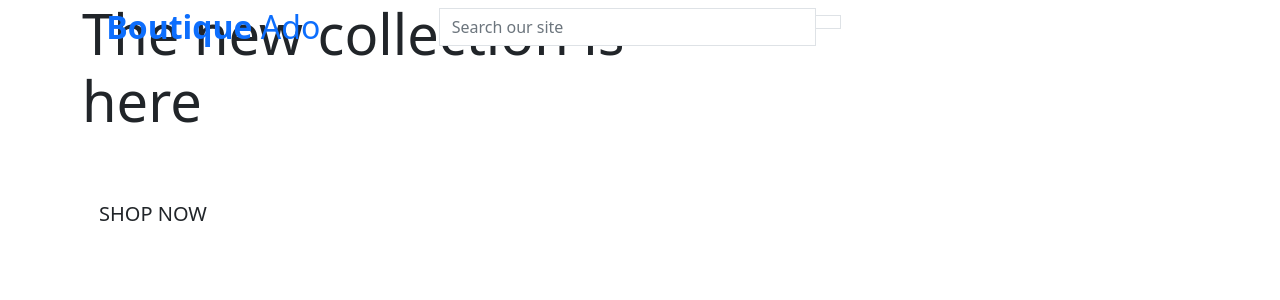
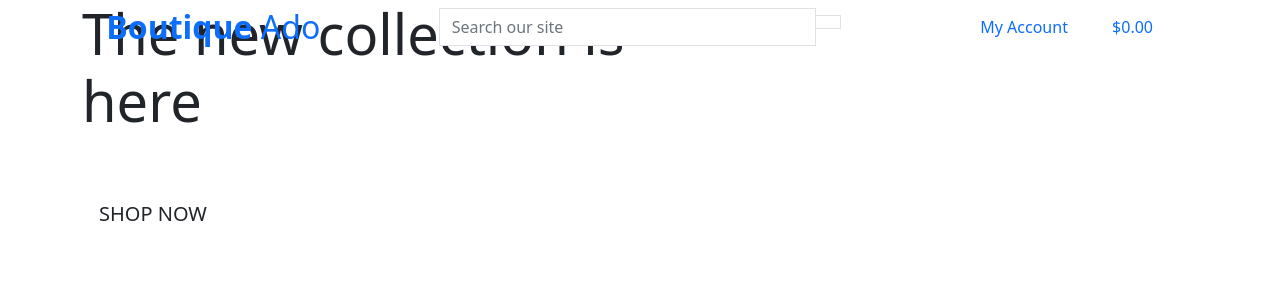
Before and after one commit to Gregory4321/boutique_ado_v1, a Django app: page / in a window 1280 px wide. Shown: the top 300 px of the page. Run offline with Django 3.2, Linux system fonts and the light colour scheme.

Commit message:
Added main page header again

```diff
--- a/templates/base.html
+++ b/templates/base.html
@@ -2,6 +2,7 @@
 
 <!doctype html>
 <html lang="en">
+
 <head>
 
     {% block meta %}
@@ -16,14 +17,17 @@
 
     {% block corecss %}
     <!-- Bootstrap CSS -->
-        <link href="https://cdn.jsdelivr.net/npm/bootstrap@5.0.0-beta2/dist/css/bootstrap.min.css" rel="stylesheet" integrity="sha384-BmbxuPwQa2lc/FVzBcNJ7UAyJxM6wuqIj61tLrc4wSX0szH/Ev+nYRRuWlolflfl" crossorigin="anonymous">
+    <link href="https://cdn.jsdelivr.net/npm/bootstrap@5.0.0-beta2/dist/css/bootstrap.min.css" rel="stylesheet"
+        integrity="sha384-BmbxuPwQa2lc/FVzBcNJ7UAyJxM6wuqIj61tLrc4wSX0szH/Ev+nYRRuWlolflfl" crossorigin="anonymous">
     {% endblock %}
 
     {% block extra_css %}
     {% endblock %}
 
     {% block corejs %}
-        <script src="https://cdn.jsdelivr.net/npm/bootstrap@5.0.0-beta2/dist/js/bootstrap.bundle.min.js" integrity="sha384-b5kHyXgcpbZJO/tY9Ul7kGkf1S0CWuKcCD38l8YkeH8z8QjE0GmW1gYU5S9FOnJ0" crossorigin="anonymous"></script>
+    <script src="https://cdn.jsdelivr.net/npm/bootstrap@5.0.0-beta2/dist/js/bootstrap.bundle.min.js"
+        integrity="sha384-b5kHyXgcpbZJO/tY9Ul7kGkf1S0CWuKcCD38l8YkeH8z8QjE0GmW1gYU5S9FOnJ0"
+        crossorigin="anonymous"></script>
     {% endblock %}
 
     {% block extra_js %}
@@ -31,6 +35,7 @@
 
     <title>Boutique Ado {% block extra_title %}{% endblock %}</title>
 </head>
+
 <body>
     <header class="container-fluid fixed-top">
         <div class="row">
@@ -42,7 +47,8 @@
             <div class="col-12 col-lg-4 my-auto py-1 py-lg-0">
                 <form method="GET" action="">
                     <div class="input-group w-100">
-                          <input class="form-control border border-black rounded-0" type="text" name="q" placeholder="Search our site">
+                        <input class="form-control border border-black rounded-0" type="text" name="q"
+                            placeholder="Search our site">
                         <div class="input-group-append">
                             <button class="form-control btn btn-black border border-black rounded-0" type="submit">
                                 <span class="icon">
@@ -55,8 +61,42 @@
             </div>
             <div class="col-12 col-lg-4 my-auto py-1 py-lg-0">
                 <ul class="list-inline list-unstyled text-center text-lg-right my-0">
-                      <li class="list-inline-item dropdown"></li>
-                      <li class="list-inline-item"></li>
+                    <li class="list-inline-item dropdown">
+                        <a class="text-black nav-link" href="#" id="user-options" data-toggle="dropdown"
+                            aria-haspopup="true" aria-expanded="false">
+                            <div class="text-center">
+                                <div><i class="fas fa-user fa-lg"></i></div>
+                                <p class="my-0">My Account</p>
+                            </div>
+                        </a>
+                        <div class="dropdown-menu border-0" aria-labelledby="user-options">
+                            {% if request.user.is_authenticated %}
+                            {% if request.user.is_superuser %}
+                            <a href="" class="dropdown-item">Product Management</a>
+                            {% endif %}
+                            <a href="" class="dropdown-item">My Profile</a>
+                            <a href="{% url 'account_logout' %}" class="dropdown-item">Logout</a>
+                            {% else %}
+                            <a href="{% url 'account_signup' %}" class="dropdown-item">Register</a>
+                            <a href="{% url 'account_login' %}" class="dropdown-item">Login</a>
+                            {% endif %}
+                        </div>
+                    </li>
+                    <li class="list-inline-item">
+                        <a class="{% if grand_total %}text-info font-weight-bold{% else %}text-black{% endif %} nav-link"
+                            href="">
+                            <div class="text-center">
+                                <div><i class="fas fa-shopping-bag fa-lg"></i></div>
+                                <p class="my-0">
+                                    {% if grand_total %}
+                                    ${{ grand_total|floatformat:2 }}
+                                    {% else %}
+                                    $0.00
+                                    {% endif %}
+                                </p>
+                            </div>
+                        </a>
+                    </li>
                 </ul>
             </div>
         </div>
@@ -76,4 +116,5 @@
     {% endblock %}
 
 </body>
+
 </html>
```
Lines whose indentation alone changed are shown as unchanged.
